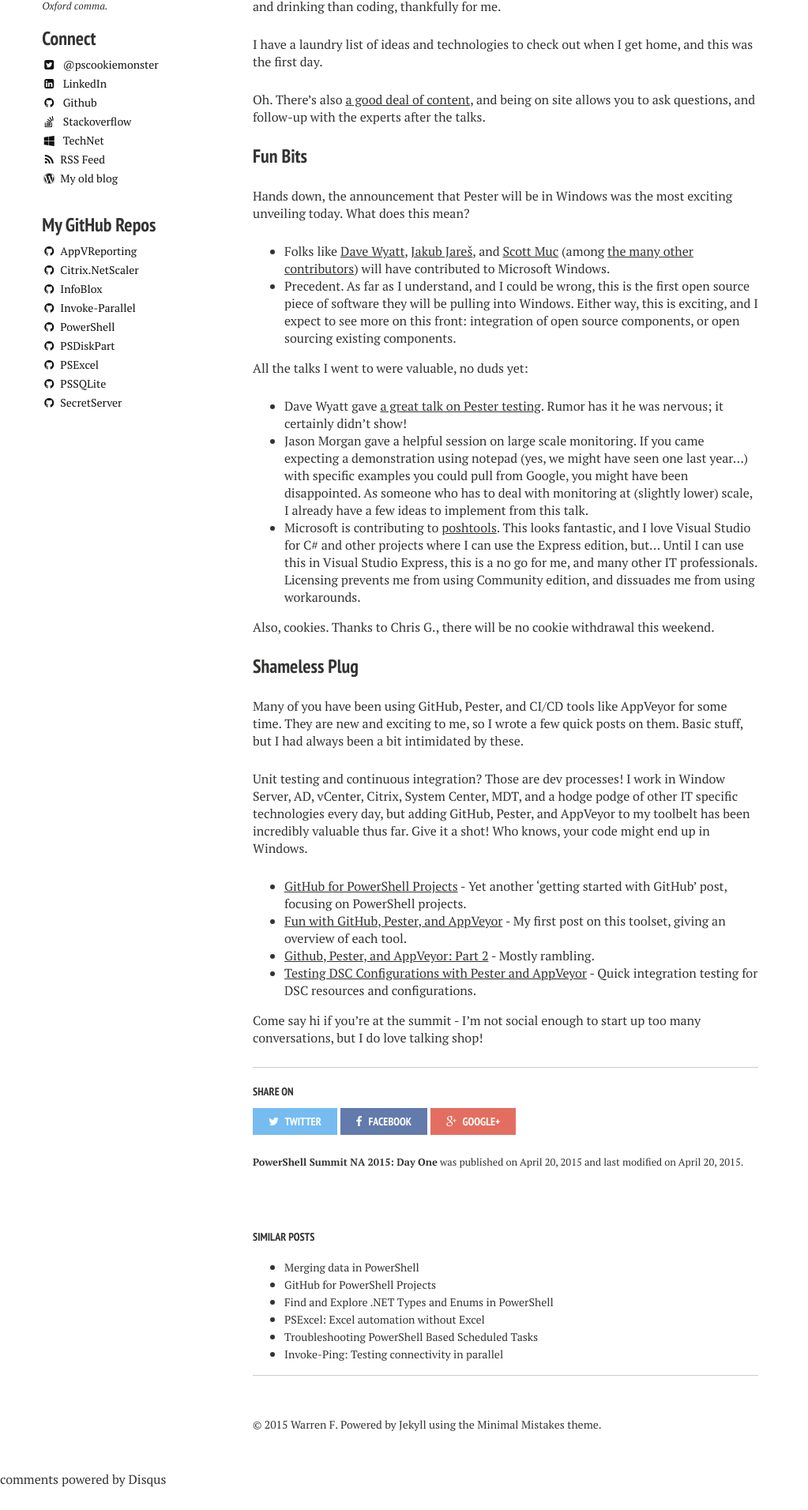
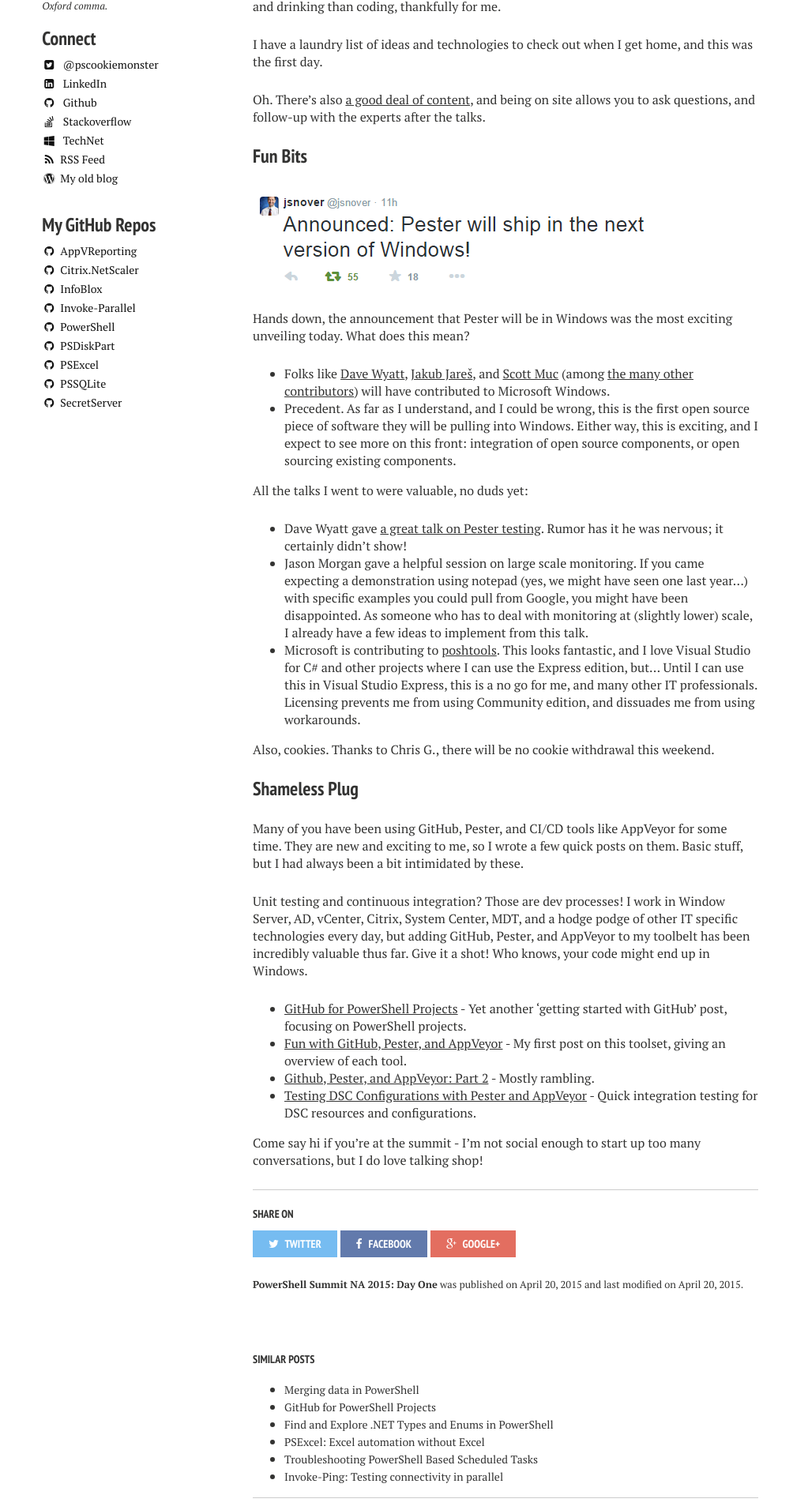
Before and after one commit to RamblingCookieMonster/RamblingCookieMonster.github.io, a Jekyll site: the page built from _posts/2015-04-20-PowerShell-Summit-Day-One.md, in a window 1280 px wide. Shown: the part 685-2597 px from the top of the page at 79% size, without its empty margins (0-1023 px from the left). Built offline with Jekyll 4.4.1, drawn with Linux system fonts in a browser that asks for light colours; nearby versions of some CDN libraries; comment, search, counter and statistics services are not loaded; before the commit the page ends 2569 px from its top, so only the background shows below that.

Commit message:
pester tweed

```diff
--- a/_posts/2015-04-20-PowerShell-Summit-Day-One.md
+++ b/_posts/2015-04-20-PowerShell-Summit-Day-One.md
@@ -24,6 +24,8 @@
 
 ### Fun Bits
 
+![Jeffrey's Tweet](/images/pshsummit/pester.png)
+
 Hands down, the announcement that Pester will be in Windows was the most exciting unveiling today.  What does this mean?
 
 * Folks like [Dave Wyatt](https://twitter.com/MSH_Dave), [Jakub Jareš](https://twitter.com/nohwnd), and [Scott Muc](https://twitter.com/ScottMuc) (among [the many other contributors](https://github.com/pester/Pester/graphs/contributors)) will have contributed to Microsoft Windows.
```
Also changed, not shown: images/pshsummit/pester.png (added).
